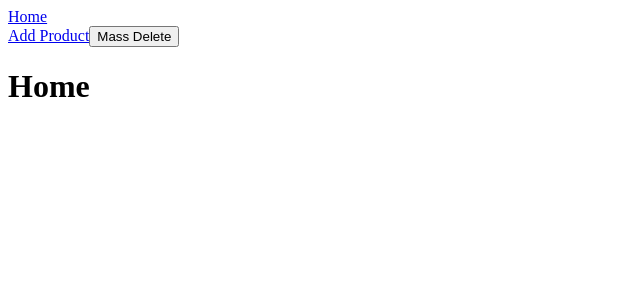
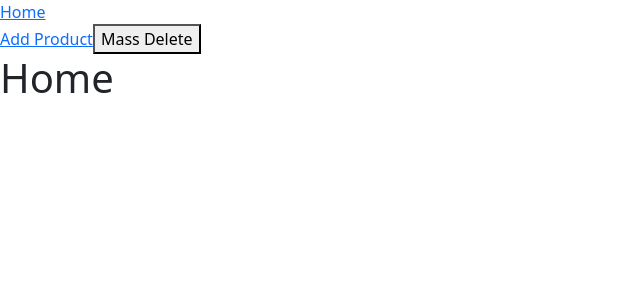
Before and after one commit to dio22222/Product-Repository, a React (Vite) app in the folder Client/: page / in a window 1280 px wide. Shown: the top 300 px of the page, without its empty margins (0-640 px from the left). Built offline with nearby package versions, Linux system fonts and the light colour scheme.

Commit message:
Added Boostrap & Sass

```diff
--- a/Client/package.json
+++ b/Client/package.json
@@ -9,9 +9,11 @@
     "preview": "vite preview"
   },
   "dependencies": {
+    "bootstrap": "^5.2.3",
     "react": "^18.2.0",
     "react-dom": "^18.2.0",
-    "react-router-dom": "^6.6.1"
+    "react-router-dom": "^6.6.1",
+    "sass": "^1.57.1"
   },
   "devDependencies": {
     "@types/react": "^18.0.26",
--- /dev/null
+++ b/Client/src/components/layout/global.scss
@@ -0,0 +1,7 @@
+// Overriding Bootstrap
+$theme-colors: (
+    "primary": green
+);
+
+// Bootstrap
+@import 'bootstrap/scss/bootstrap.scss'
```
Also changed, not shown: Client/src/App.jsx (+7 -1 lines), 1 other file (tests, documents, lock files or other folders).
